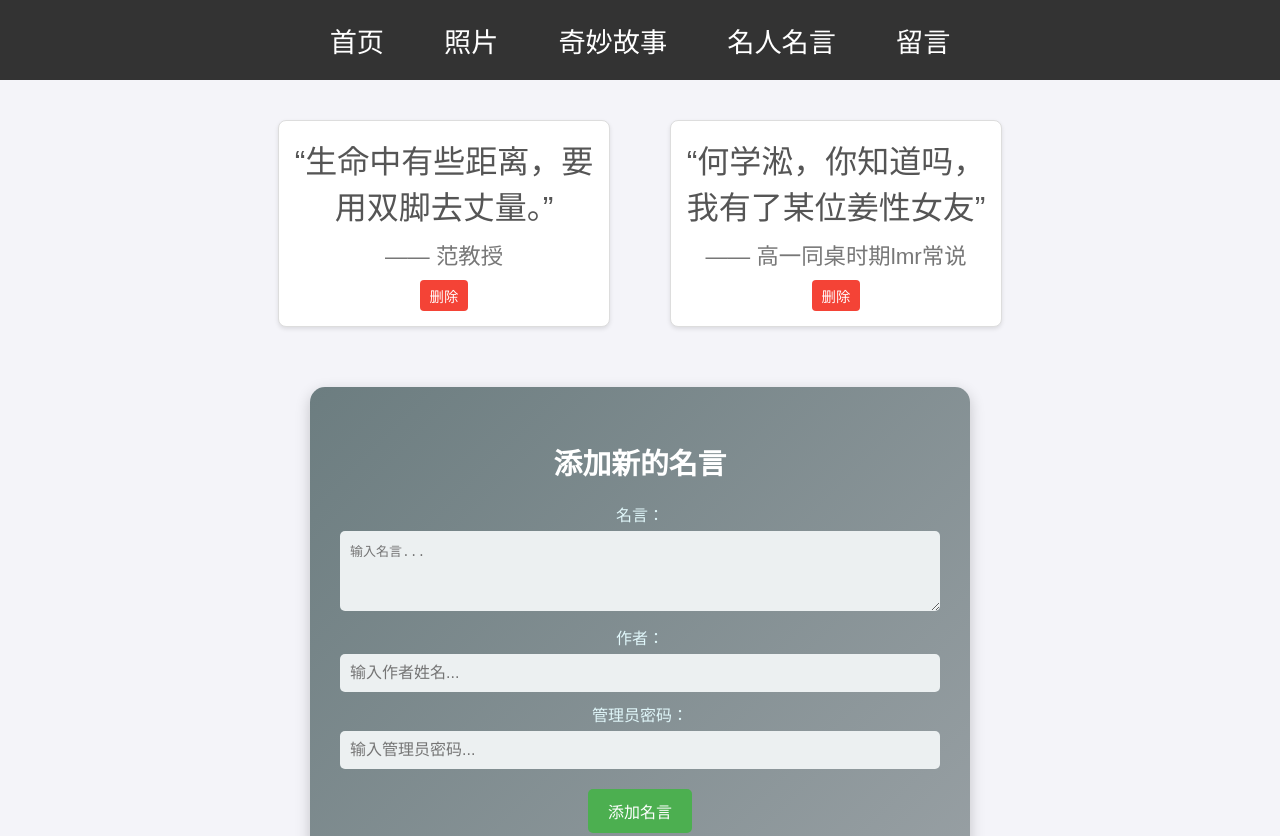
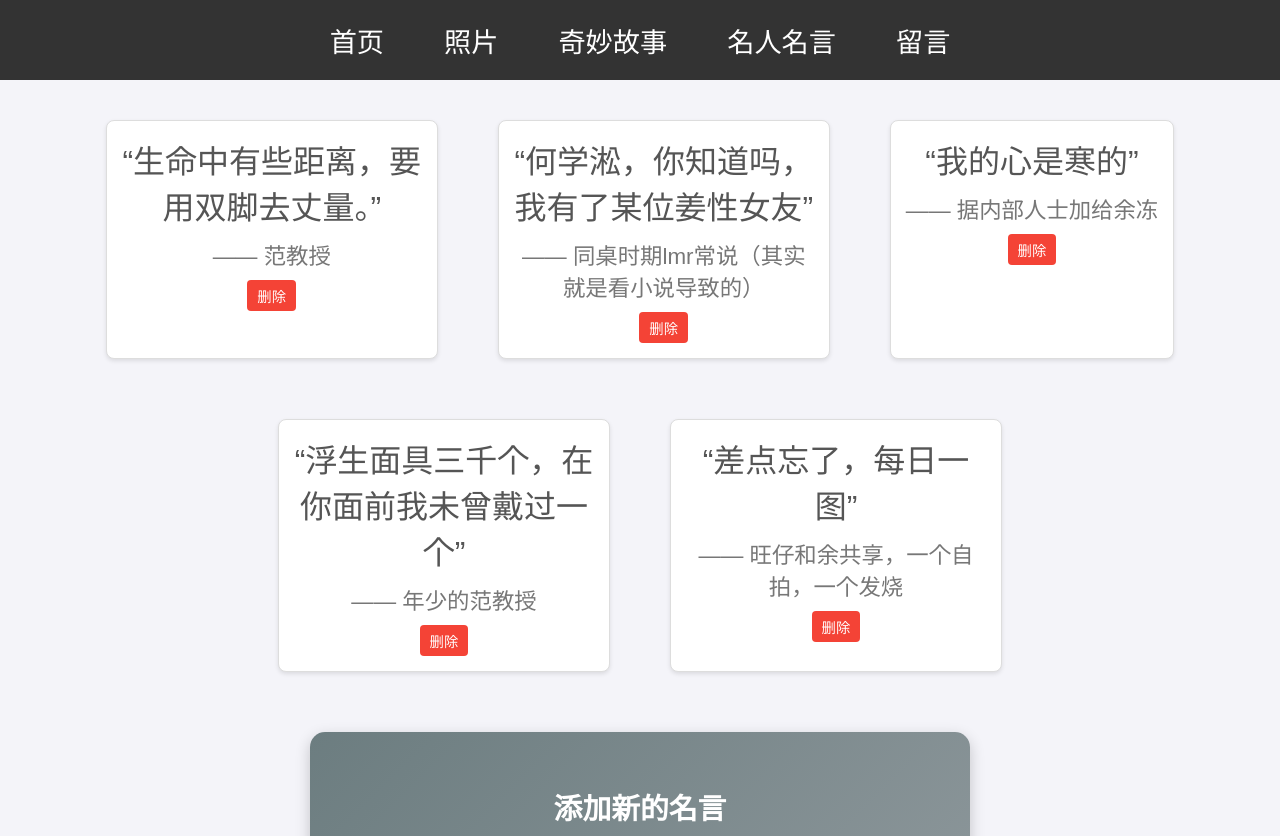
Before and after one commit to feng-lan-17/407place.io, a website: page words.html in a window 1280 px wide. Shown: the top 836 px of the page. Drawn offline with Linux system fonts and the light colour scheme; a web font is replaced by a local one.

Commit message:
Update words.html

```diff
--- a/words.html
+++ b/words.html
@@ -26,7 +26,22 @@
     </div>
     <div class="quote">
         <p>“何学淞，你知道吗，我有了某位姜性女友”</p>
-        <cite><a>—— 高一同桌时期lmr常说</a></cite>
+        <cite><a>—— 同桌时期lmr常说（其实就是看小说导致的）</a></cite>
+        <button class="delete-quote">删除</button>
+    </div>
+    <div class="quote">
+        <p>“我的心是寒的”</p>
+        <cite><a>—— 据内部人士加给余冻</a></cite>
+        <button class="delete-quote">删除</button>
+    </div>
+    <div class="quote">
+        <p>“浮生面具三千个，在你面前我未曾戴过一个”</p>
+        <cite><a>—— 年少的范教授</a></cite>
+        <button class="delete-quote">删除</button>
+    </div>
+    <div class="quote">
+        <p>“差点忘了，每日一图”</p>
+        <cite><a>—— 旺仔和余共享，一个自拍，一个发烧</a></cite>
         <button class="delete-quote">删除</button>
     </div>
 </div>
```
